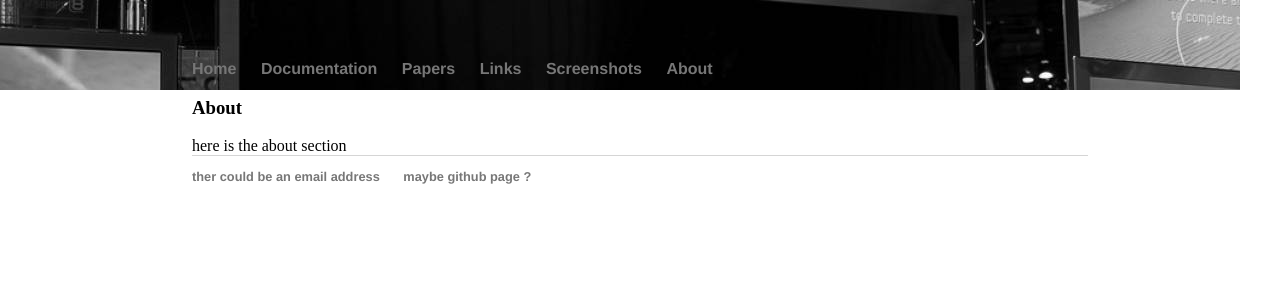
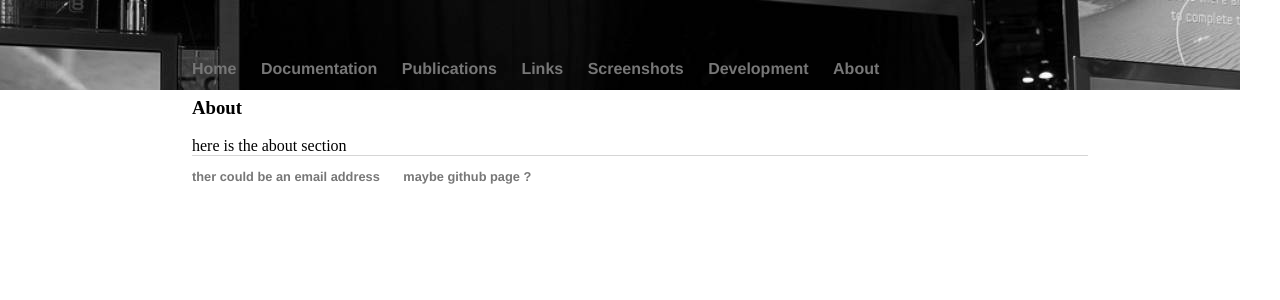
Before and after one commit to verbalizer/verbalizer.github.io, a Jekyll site: the page built from about.html, in a window 1280 px wide. Shown: the top 300 px of the page. Built offline with Jekyll 4.4.1, drawn with Linux system fonts in a browser that asks for light colours.

Commit message:
added development section and hyperlink to >Setting up Protege in Eclipse<

```diff
--- a/_layouts/default.html
+++ b/_layouts/default.html
@@ -8,12 +8,13 @@
 		<body>
 			<nav>
 	    		<ul>
-	        		<li><a href="/">Home</a></li>
-		        	<li><a href="/documentation">Documentation</a></li>
-	        		<li><a href="/papers">Papers</a></li>
-	        		<li><a href="/links">Links</a></li>
-							<li><a href="/screenshots">Screenshots</a></li>
-							<li><a href="/about">About</a></li>
+						<li><a href="/">Home</a></li>
+						<li><a href="/documentation">Documentation</a></li>
+						<li><a href="/papers.html">Publications</a></li>
+						<li><a href="/links.html">Links</a></li>
+						<li><a href="/screenshots">Screenshots</a></li>
+						<li><a href="/development.html">Development</a></li>
+						<li><a href="/about.html">About</a></li>
 	    		</ul>
 			</nav>
 			<h3>{{page.title}}</h3>
--- a/_layouts/home.html
+++ b/_layouts/home.html
@@ -10,9 +10,10 @@
 	    		<ul>
 	        		<li><a href="/">Home</a></li>
 		        	<li><a href="/documentation">Documentation</a></li>
-	        		<li><a href="/papers.html">Papers</a></li>
+	        		<li><a href="/papers.html">Publications</a></li>
 	        		<li><a href="/links.html">Links</a></li>
 							<li><a href="/screenshots">Screenshots</a></li>
+							<li><a href="/development.html">Development</a></li>
 							<li><a href="/about.html">About</a></li>
 	    		</ul>
 			</nav>
```
Also changed, not shown: development.html (added, +13 -0 lines).
